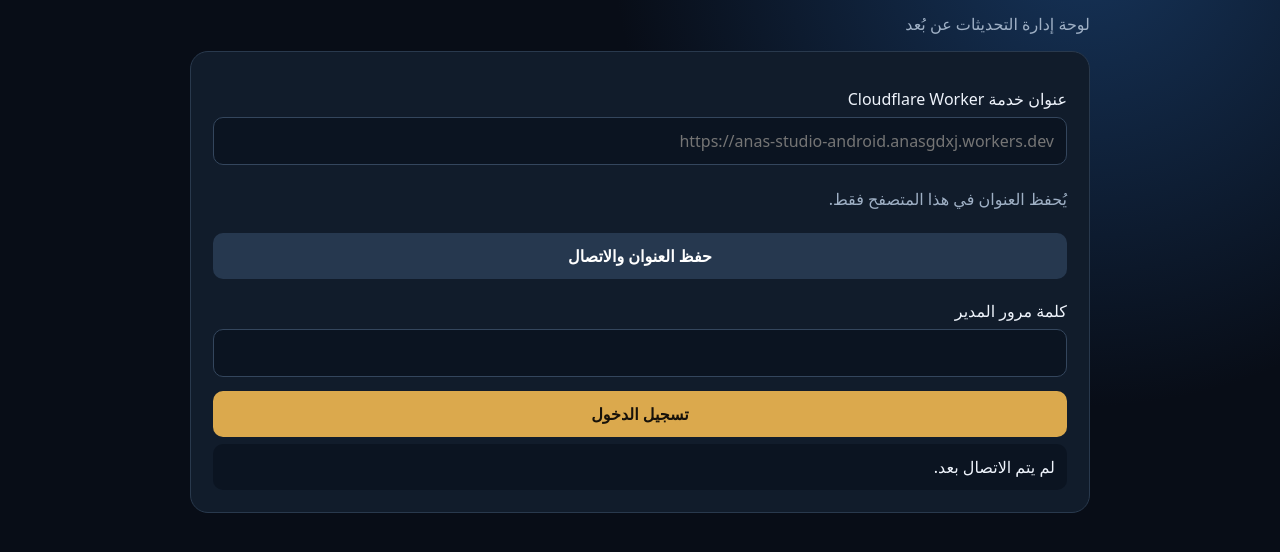
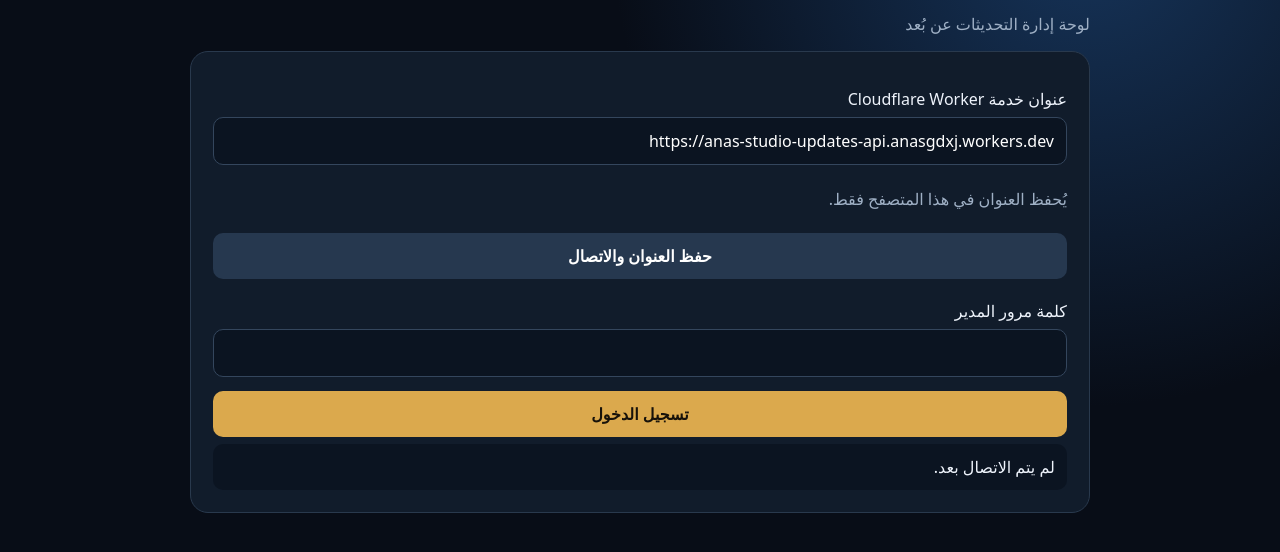
Before and after one commit to Featuredapps/ANAS-Studio-Android, a plain HTML site: page docs/admin.html in a window 1280 px wide. Shown: the part 70-622 px from the top of the page. Drawn offline with Linux system fonts and the light colour scheme.

Commit message:
Point admin dashboard at dedicated update API Worker

```diff
--- a/docs/admin.html
+++ b/docs/admin.html
@@ -2,7 +2,7 @@
 :root{color-scheme:dark;font-family:system-ui,"Segoe UI",sans-serif;background:#080d17;color:#eef3fb}*{box-sizing:border-box}body{margin:0;padding:24px;background:radial-gradient(circle at 85% 0,#16345a 0,transparent 38%),#080d17}.wrap{max-width:900px;margin:auto}.panel{background:#111c2b;border:1px solid #29394d;border-radius:18px;padding:22px;margin:16px 0}h1{margin:0 0 8px}p,.muted{color:#9fb0c5}input,textarea,button{font:inherit;border-radius:10px;padding:12px;border:1px solid #34465d;background:#0b1421;color:#fff;width:100%;margin:7px 0}button{background:#dba94d;color:#17120a;font-weight:800;border:0;cursor:pointer}button.secondary{background:#26384f;color:#fff}button:disabled{opacity:.5}label{display:block;margin-top:14px}.row{display:grid;grid-template-columns:1fr 1fr;gap:12px}.status{padding:12px;border-radius:10px;background:#0b1421;white-space:pre-wrap}.hidden{display:none}@media(max-width:600px){.row{grid-template-columns:1fr}body{padding:12px}}</style>
 <div class="wrap"><h1>ANAS Studio</h1><p>لوحة إدارة التحديثات عن بُعد</p><div class="panel"><label>عنوان خدمة Cloudflare Worker</label><input id="api" placeholder="https://anas-studio-android.anasgdxj.workers.dev"><p class="muted">يُحفظ العنوان في هذا المتصفح فقط.</p><button id="saveApi" class="secondary">حفظ العنوان والاتصال</button><div id="login"><label>كلمة مرور المدير</label><input id="password" type="password" autocomplete="current-password"><button id="loginBtn">تسجيل الدخول</button></div><div id="admin" class="hidden"><hr><h2>نشر تحديث واجهة</h2><label>ملف HTML الكامل للواجهة</label><input id="file" type="file" accept=".html,text/html"><label>ملاحظات الإصدار</label><textarea id="notes" rows="3" placeholder="ما الذي تغير؟"></textarea><button id="publish">نشر التحديث</button><h2>التحقق من التحديث المنشور</h2><button id="verifyBtn" class="secondary">فحص النسخة المنشورة وسلامة الملف</button><div id="verifyResult" class="status">لم يتم الفحص بعد.</div><h2>الإصدارات المنشورة</h2><button id="historyBtn" class="secondary">تحديث السجل</button><div id="history"></div><button id="logout" class="secondary">تسجيل الخروج</button></div><div id="status" class="status">لم يتم الاتصال بعد.</div></div></div>
 <script>
-const $=id=>document.getElementById(id);let token="";const stored=localStorage.getItem("anas_update_api")||"";$("api").value=stored;
+const $=id=>document.getElementById(id);let token="";const DEFAULT_API="https://anas-studio-updates-api.anasgdxj.workers.dev";const OLD_API="https://anas-studio-android.anasgdxj.workers.dev";let stored=localStorage.getItem("anas_update_api")||"";if(!stored||stored===OLD_API){stored=DEFAULT_API;localStorage.setItem("anas_update_api",stored)}$("api").value=stored;
 const api=()=> $("api").value.trim().replace(/\/$/,"");function say(s){$("status").textContent=s}
 $("saveApi").onclick=async()=>{localStorage.setItem("anas_update_api",api());try{const r=await fetch(api()+"/api/health");say(r.ok?"تم الاتصال بالخدمة.":"تعذر الاتصال: "+r.status)}catch(e){say("فشل الاتصال. تحقق من عنوان Worker وإعدادات النشر.")}};
 $("loginBtn").onclick=async()=>{try{const r=await fetch(api()+"/api/admin/login",{method:"POST",headers:{"Content-Type":"application/json"},body:JSON.stringify({password:$("password").value})});const d=await r.json();if(!r.ok)throw Error(d.error||"فشل الدخول");token=d.token;$("login").classList.add("hidden");$("admin").classList.remove("hidden");say("تم تسجيل الدخول.");loadHistory()}catch(e){say(e.message)}};
```
